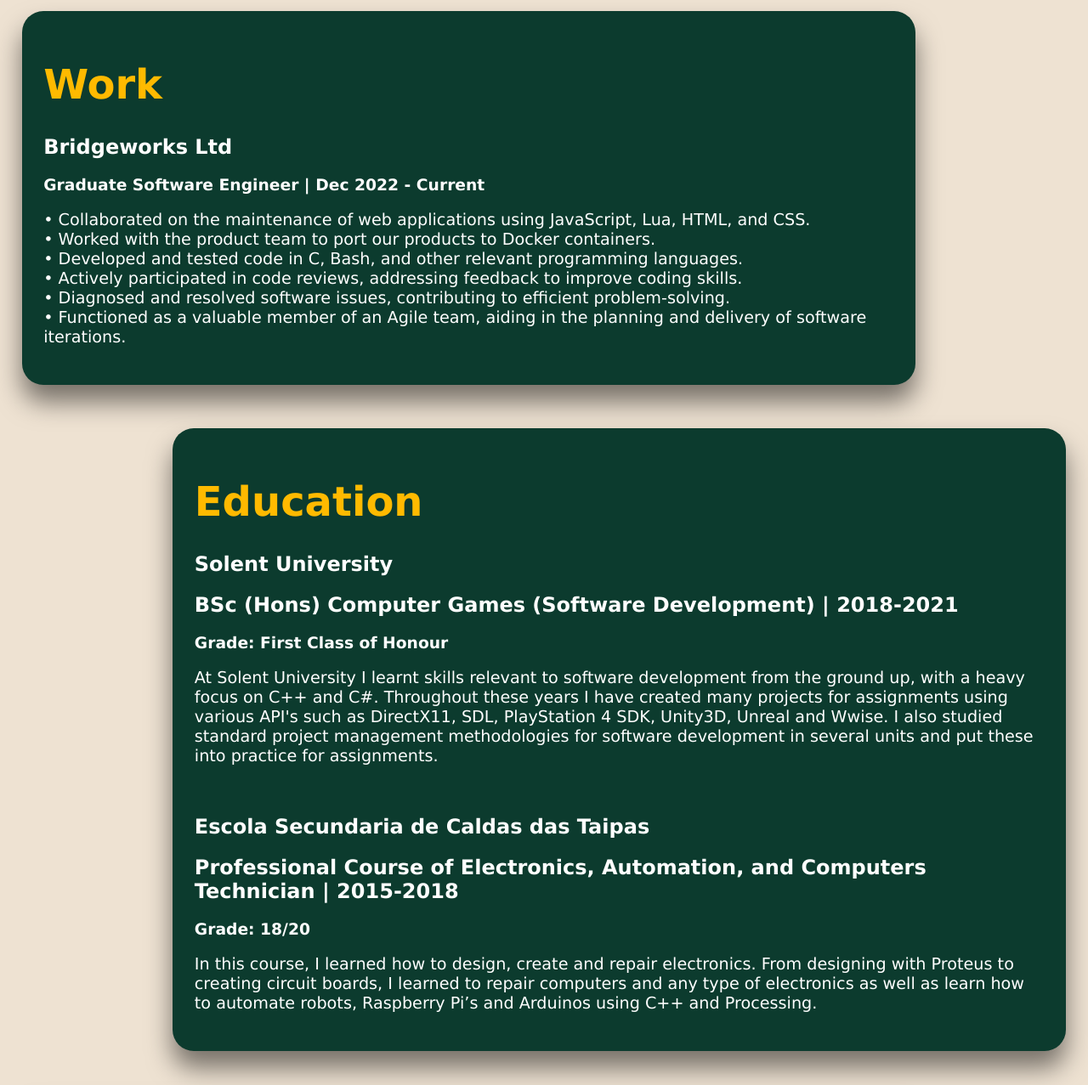
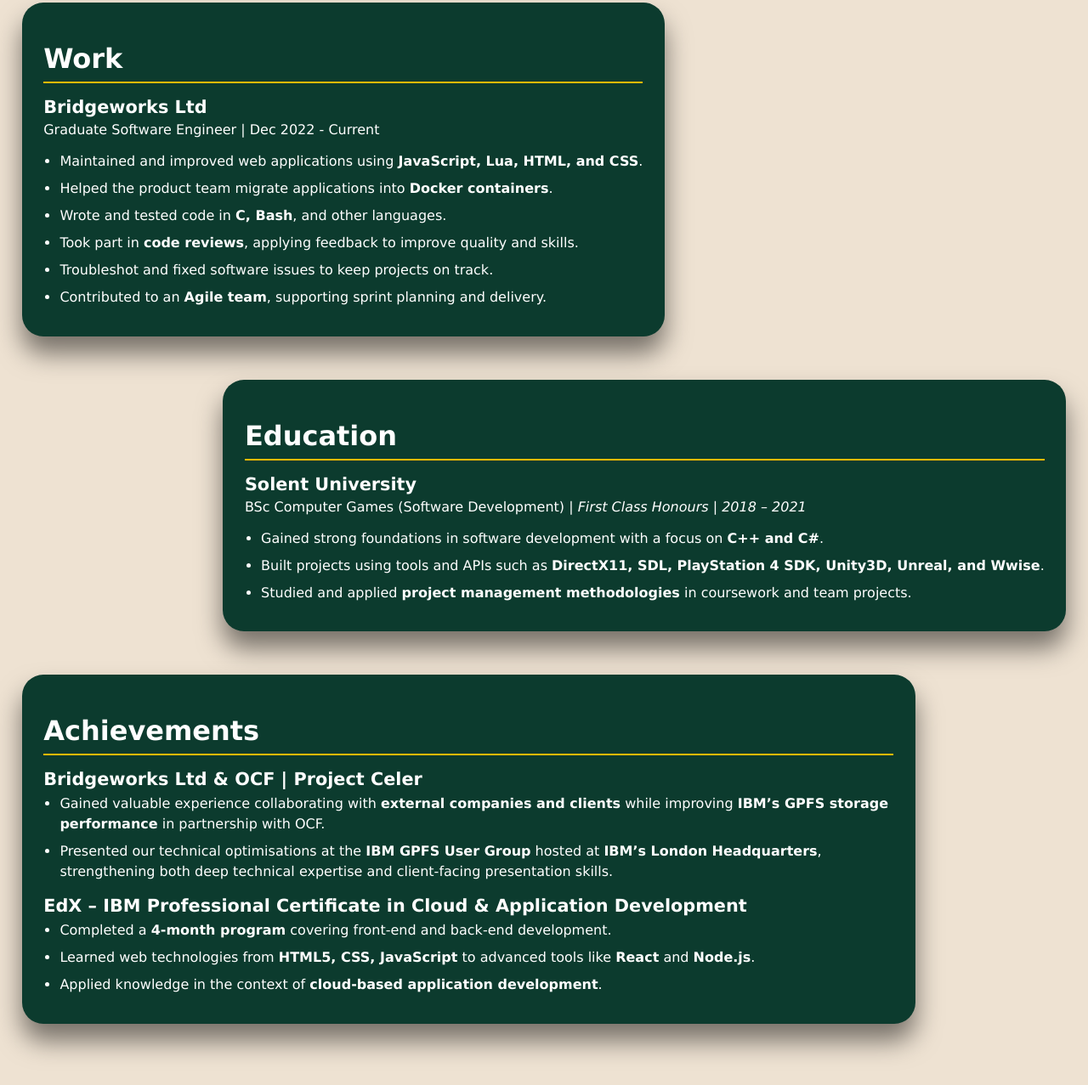
Before and after one commit to rafaeu9/Portfolio, a website: page website/index.html in a window 1280 px wide. Shown: the part 1480-2757 px from the top of the page at 85% size. Drawn offline with Linux system fonts and the light colour scheme; no server answers.

Commit message:
Rollback and addapting

```diff
--- a/website/css/main.css
+++ b/website/css/main.css
@@ -22,12 +22,44 @@
 }
 
 h1 {
-  font-size: 300%;
+  font-size: 200%;
   color: var(--h1-text-color);
 }
 
+h2 {
+  font-size: 130%;
+  margin: 1rem 0 0.3rem;
+}
+
+h3 {
+  font-size: 100%;
+  font-weight: normal;
+  margin: 0 0 1rem;
+}
+
+h3 span {
+  font-style: italic;
+}
+
+ul {
+  padding-left: 1.2rem;
+  margin: 0;
+}
+ul li {
+  margin-bottom: 0.5rem;
+  line-height: 1.5;
+}
+
 p {
-  font-size: 120%;
+  line-height: 1.6;
+}
+
+.section-title {
+  /*font-size: 1.8rem;*/
+  color: var(--h1-text-color);
+  border-bottom: 2px solid var(--h1-text-color);
+  padding-bottom: 0.5rem;
+  margin-bottom: 1rem;
 }
 
 .content {
@@ -288,6 +320,10 @@
 	margin: 4%;
 }
 
+.work-box{
+	margin-top: 50px;
+}
+
 .work-box,
 .achivments-box{
 	display: flex;
@@ -307,6 +343,9 @@
 .education,
 .achivments{
 	color: var(--text-color);
+	h1 {
+		color: var(--cards-h1-color);
+	}
 	background-color: var(--box-color);
 	padding: 2%;
 	margin: 2%;
--- a/website/index.html
+++ b/website/index.html
@@ -7,6 +7,10 @@
 	<script src="external/jquery-3.7.1.js" defer></script>
 	<script src="js/main.js" defer></script>
 	<script src="https://code.iconify.design/iconify-icon/1.0.8/iconify-icon.min.js"></script>
+	<link rel="preconnect" href="https://fonts.googleapis.com">
+	<link rel="preconnect" href="https://fonts.gstatic.com" crossorigin>
+	<link href="https://fonts.googleapis.com/css2?family=League+Spartan:wght@300;400;600;700&display=swap" rel="stylesheet">
+	<link href="https://fonts.googleapis.com/css2?family=Bricolage+Grotesque:wdth@75&display=swap" rel="stylesheet">
 
 	<title>Home | Mario Fernandes</title>
 </head>
@@ -31,7 +35,7 @@
 				<div class="introduction-text">
 					<div>
 						<div class="introduction-text-text">
-							<h2>Mário Fernandes</h2>
+							<h2>MARIO FERNANDES</h2>
 							<h1>Software Engineer</h1>
 						</div>
 						<a href="files/Mario-Fernandes-CV.pdf" download style="text-decoration: none;">
@@ -149,71 +153,46 @@
 	<div class="best-projects-container"></div>
 	<div class="work-box">
 		<div id="work" class="work">
-			<h1>Work</h1>
+			<h1 class="section-title">Work</h1>
 			<h2>Bridgeworks Ltd</h2>
 			<h3>Graduate Software Engineer | Dec 2022 - Current</h3>
-			<p>
-			• Collaborated on the maintenance of web applications using JavaScript, Lua,
-			HTML, and CSS.<br/>
-			• Worked with the product team to port our products to Docker containers.<br/>
-			• Developed and tested code in C, Bash, and other relevant programming
-			languages.<br/>
-			• Actively participated in code reviews, addressing feedback to improve
-			coding skills.<br/>
-			• Diagnosed and resolved software issues, contributing to efficient
-			problem-solving.<br/>
-			• Functioned as a valuable member of an Agile team, aiding in the planning
-			and delivery of software iterations.
-			</p>
+			<ul>
+    			<li>Maintained and improved web applications using <b>JavaScript, Lua, HTML, and CSS</b>.</li>
+    			<li>Helped the product team migrate applications into <b>Docker containers</b>.</li>
+    			<li>Wrote and tested code in <b>C, Bash</b>, and other languages.</li>
+    			<li>Took part in <b>code reviews</b>, applying feedback to improve quality and skills.</li>
+    			<li>Troubleshot and fixed software issues to keep projects on track.</li>
+    			<li>Contributed to an <b>Agile team</b>, supporting sprint planning and delivery.</li>
+    		</ul>
 		</div>
 	</div>
 	<div class="education-box">
 		<div id="education" class="education">
-			<h1>Education</h1>
+			<h1 class="section-title">Education</h1>
 			<h2>Solent University</h2>
-			<h2>BSc (Hons) Computer Games (Software Development) | 2018-2021</h2>
-			<h3>Grade: First Class of Honour</h3>
-			<p>
-			At Solent University I learnt skills relevant to software development from
-			the ground up, with a heavy focus on C++ and C#. Throughout these years I
-			have created many projects for assignments using various API's such as
-			DirectX11, SDL, PlayStation 4 SDK, Unity3D, Unreal and Wwise. I also
-			studied standard project management methodologies for software development
-			in several units and put these into practice for assignments.
-			</p>
-			<br>
-			<h2>Escola Secundaria de Caldas das Taipas</h2>
-			<h2>
-			Professional Course of Electronics, Automation, and Computers Technician |
-			2015-2018
-			</h2>
-			<h3>Grade: 18/20</h3>
-			<p>
-			In this course, I learned how to design, create and repair electronics.
-			From designing with Proteus to creating circuit boards, I learned to repair
-			computers and any type of electronics as well as learn how to automate
-			robots, Raspberry Pi’s and Arduinos using C++ and Processing.
-			</p>
+			<h3>BSc Computer Games (Software Development) <span>| First Class Honours | 2018 – 2021</span></h3>
+			<!--<h3></h3>-->
+			<ul>
+    			<li>Gained strong foundations in software development with a focus on <b>C++ and C#</b>.</li>
+    			<li>Built projects using tools and APIs such as <b>DirectX11, SDL, PlayStation 4 SDK, Unity3D, Unreal, and Wwise</b>.</li>
+    			<li>Studied and applied <b>project management methodologies</b> in coursework and team projects.</li>
+    		</ul>
 		</div>
 	</div>
 	<div class="achivments-box">
 		<div id="achivments" class="achivments">
-			<h1>Achievements</h1>
+			<h1 class="section-title">Achievements</h1>
 			<h2>Bridgeworks Ltd &amp; OCF | Project Celer</h2>
-			<p>
-				Working alongside OCF, I helped accelerate IBM’s GPFS storage
-				performance. My team and I presented our optimisations at the
-				GPFS User Group at IBM, sharpening both our deep‑dive technical
-				skills and our ability to communicate complex ideas.
-			</p>
-			<h2>EdX - IBM Professional Certificate in Cloud and Application Development Foundations</h2>
-			<p>
-				During a 4-month period, I deepened my knowledge in web development.
-				This course gave me the fundamentals to work from front to back
-				end using basic technologies like HTML5, CSS and JavaScript,
-				to a bit more complex ones like React, Node.js and much more,
-				all in the context of developing cloud applications.
-			</p>
+			<ul>
+    			<li>Gained valuable experience collaborating with <b>external companies and clients</b> while improving <b>IBM’s GPFS storage performance</b> in partnership with OCF.</li>
+  				<li>Presented our technical optimisations at the <b>IBM GPFS User Group</b> hosted at <b>IBM’s London Headquarters</b>, strengthening both deep technical expertise and client-facing presentation skills.</li>
+			</ul>
+			<h2>EdX – IBM Professional Certificate in Cloud &amp; Application Development</h2>
+    		<ul>
+    			 <li>Completed a <b>4-month program</b> covering front-end and back-end development.</li>
+    			 <li>Learned web technologies from <b>HTML5, CSS, JavaScript</b> to advanced tools like <b>React</b> and <b>Node.js</b>.</li>
+    			 <li>Applied knowledge in the context of <b>cloud-based application development</b>.</li>
+    		</ul>
 		</div>
 	</div>
 	<h1 id="projects" style="margin-block: 50px;">Projects</h1>
```
